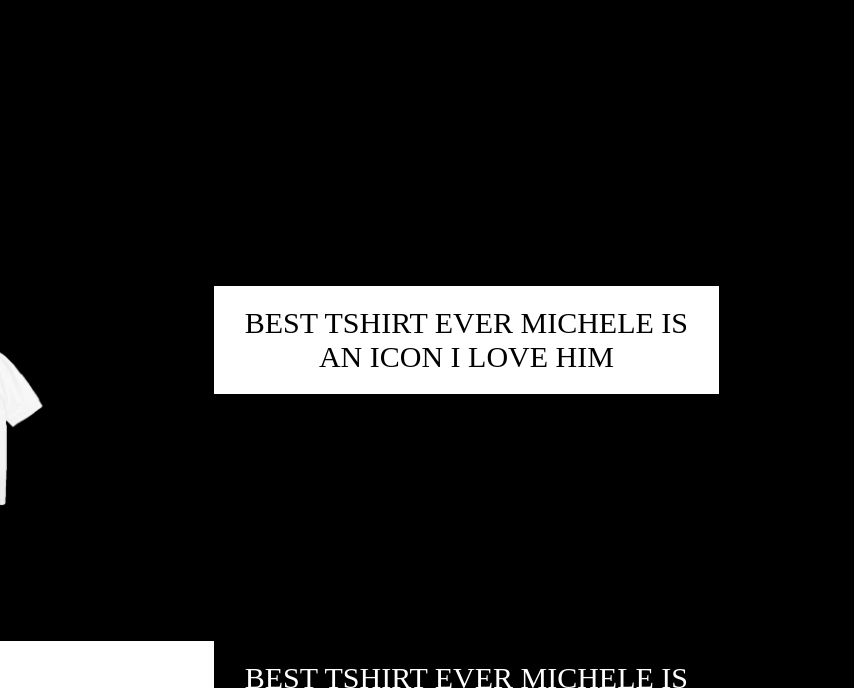
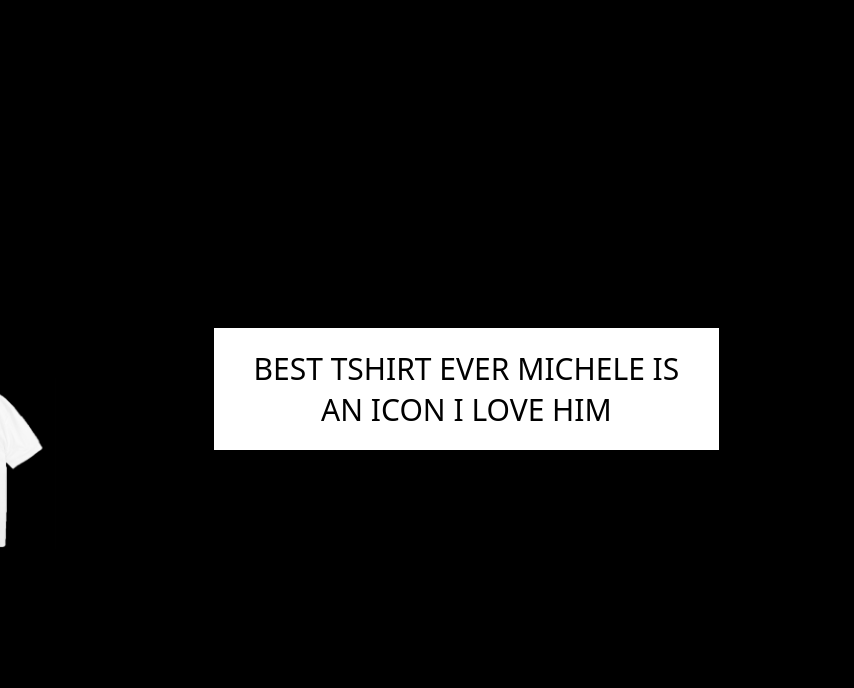
Before and after one commit to slaxeea/betrayal_website, a plain HTML site: page index.html in a window 1280 px wide. Shown: the part 619-1307 px from the top of the page, without its empty margins (426-1280 px from the left). Drawn offline with Linux system fonts and the light colour scheme.

Commit message:
Update style.css

```diff
--- a/style.css
+++ b/style.css
@@ -37,6 +37,7 @@ body {
   background-color: rgb(0, 0, 0);
   color: white;
   font-size: medium;
+  font-family:Noto Sans, sans-serif;
 }
 
 html {
```
